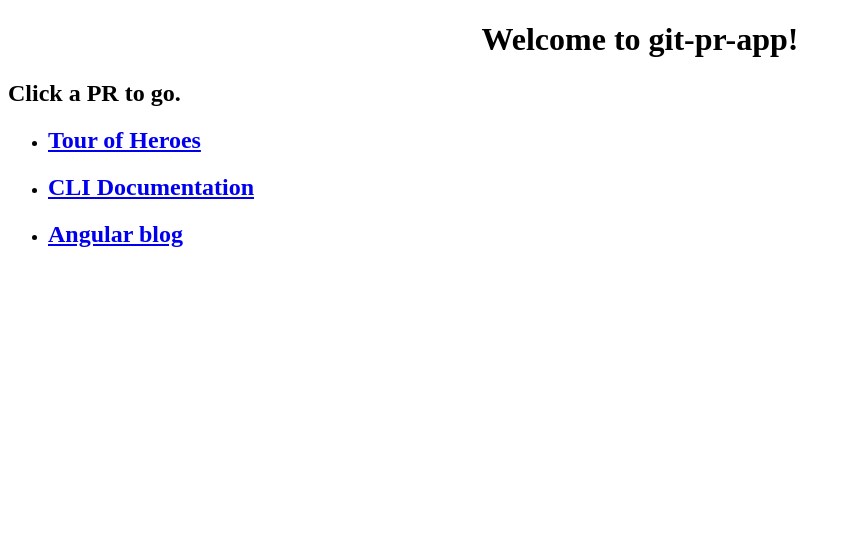
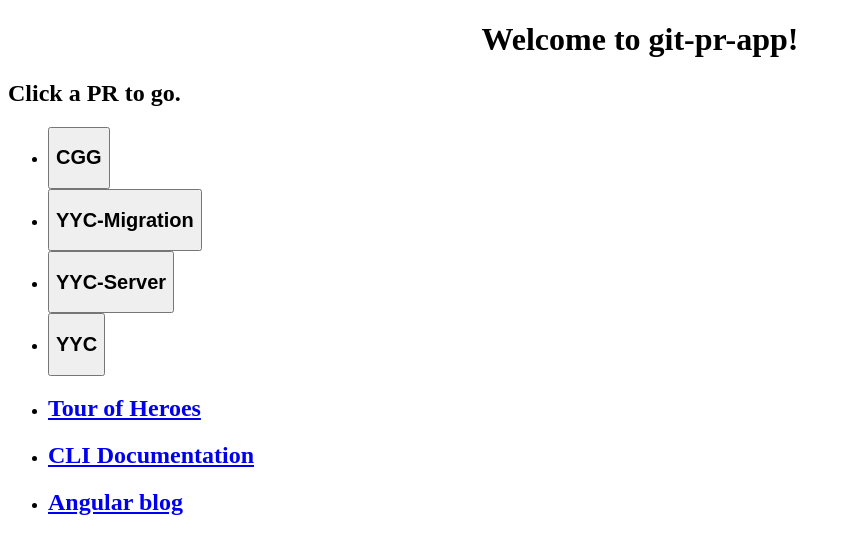
Before and after one commit to Methodician/git-pr-app, an Angular app: page / in a window 1280 px wide. Shown: the top 554 px of the page, without its empty margins (0-850 px from the left). Built offline with nearby package versions, Linux system fonts and the light colour scheme.

Commit message:
silly working buttons

```diff
--- /dev/null
+++ b/src/app/github.service.ts
@@ -0,0 +1,23 @@
+import { Injectable } from "@angular/core";
+import { HttpClient, HttpHeaders } from "@angular/common/http";
+import { environment as env } from "../environments/environment";
+import { retry } from "rxjs/operators";
+
+@Injectable({
+  providedIn: "root"
+})
+export class GithubService {
+  token = env.githubKey;
+  headers = new HttpHeaders({ Authorization: `token ${this.token}` });
+
+  constructor(private http: HttpClient) {}
+
+  getRepoPulls = repo => {
+    return this.http
+      .get(this.pullsURLFromRepo(repo), { headers: this.headers })
+      .pipe(retry(3));
+  };
+
+  // HELPERS
+  pullsURLFromRepo = repo => `https://api.github.com/repos/${repo}/pulls`;
+}
--- a/src/app/pr-list/pr-list.component.html
+++ b/src/app/pr-list/pr-list.component.html
@@ -1,5 +1,10 @@
 <h2>Click a PR to go.</h2>
 <ul>
+  <li *ngFor="let repo of repos">
+    <button (click)="setRepo(repo)">
+      <h2>{{ repo.name }}</h2>
+    </button>
+  </li>
   <li>
     <h2>
       <a target="_blank" rel="noopener" href="https://angular.io/tutorial"
--- a/src/app/pr-list/pr-list.component.ts
+++ b/src/app/pr-list/pr-list.component.ts
@@ -1,15 +1,21 @@
-import { Component, OnInit } from '@angular/core';
+import { Component, OnInit, SimpleChanges } from "@angular/core";
+import { GithubService } from "../github.service";
+import { environment as env } from "../../environments/environment";
 
 @Component({
-  selector: 'prm-pr-list',
-  templateUrl: './pr-list.component.html',
-  styleUrls: ['./pr-list.component.scss']
+  selector: "prm-pr-list",
+  templateUrl: "./pr-list.component.html",
+  styleUrls: ["./pr-list.component.scss"]
 })
 export class PrListComponent implements OnInit {
+  repos = env.repos;
+  selectedRepo;
+  constructor(private gitSvc: GithubService) {}
 
-  constructor() { }
+  ngOnInit() {}
 
-  ngOnInit() {
-  }
-
+  setRepo = repo => {
+    this.selectedRepo = repo.name;
+    this.gitSvc.getRepoPulls(repo.path).subscribe(res => console.log(res));
+  };
 }
--- a/src/environments/environment.ts
+++ b/src/environments/environment.ts
@@ -3,7 +3,14 @@
 // The list of file replacements can be found in `angular.json`.
 
 export const environment = {
-  production: false
+  production: false,
+  githubKey: "60a7f004569bf97300e1245ec6e2c0724673dbb4",
+  repos: [
+    { name: "CGG", path: "alchemycodelab/caregiver-go" },
+    { name: "YYC-Migration", path: "alchemycodelab/yoyo-migration-server" },
+    { name: "YYC-Server", path: "alchemycodelab/yoyo-server" },
+    { name: "YYC", path: "alchemycodelab/yoyochinese" }
+  ]
 };
 
 /*
```
Also changed, not shown: src/app/app.module.ts (+8 -12 lines).
